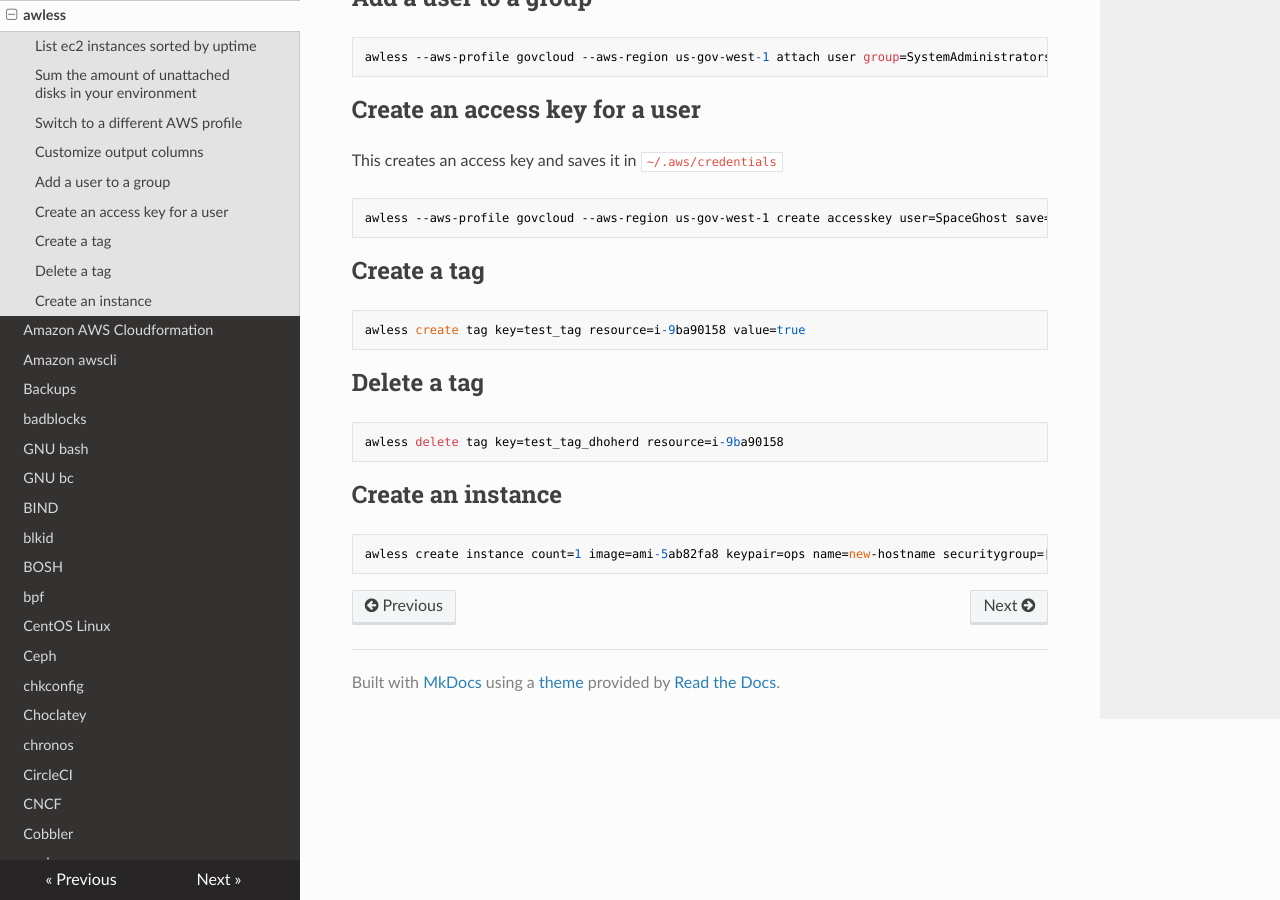
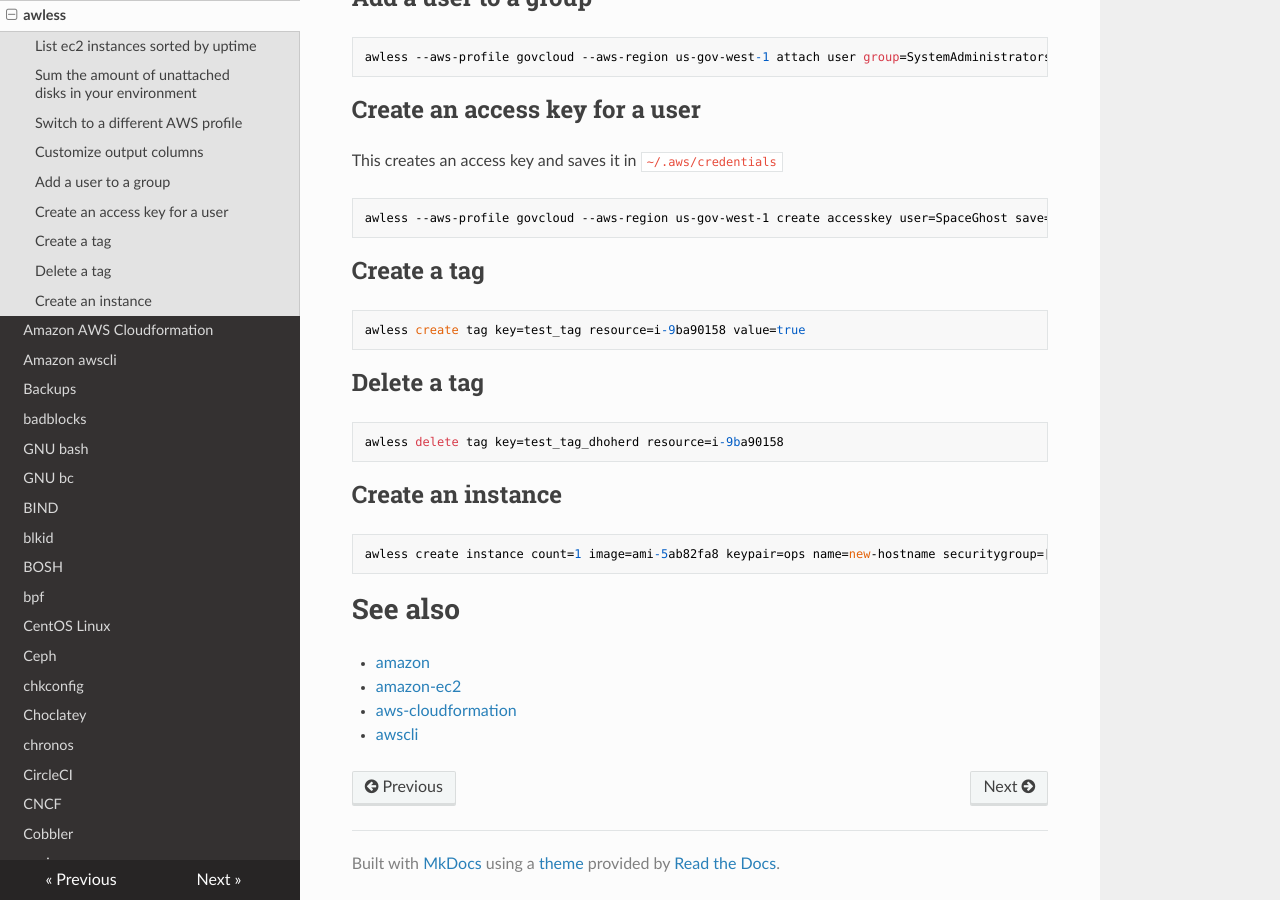
Before and after one commit to lando-cal/tech-notes, an MkDocs documentation site: the page built from docs/awless.md, in a window 1280 px wide and 900 px high, scrolled down 1160 px. Built offline with MkDocs 1.6.1, drawn with Linux system fonts in a browser that asks for light colours; nearby versions of some CDN libraries.

Commit message:
Add 'See Also' section

````diff
--- a/docs/awless.md
+++ b/docs/awless.md
@@ -83,3 +83,10 @@ awless delete tag key=test_tag_dhoherd resource=i-9ba90158
 ```
 awless create instance count=1 image=ami-5ab82fa8 keypair=ops name=new-hostname securitygroup=[sg-c4321fd1,sg-c4321cb0] subnet=subnet-c4321c33 type=t2.medium
 ```
+
+# See also
+
+- [amazon](amazon)
+- [amazon-ec2](amazon-ec2)
+- [aws-cloudformation](aws-cloudformation)
+- [awscli](awscli)
````
